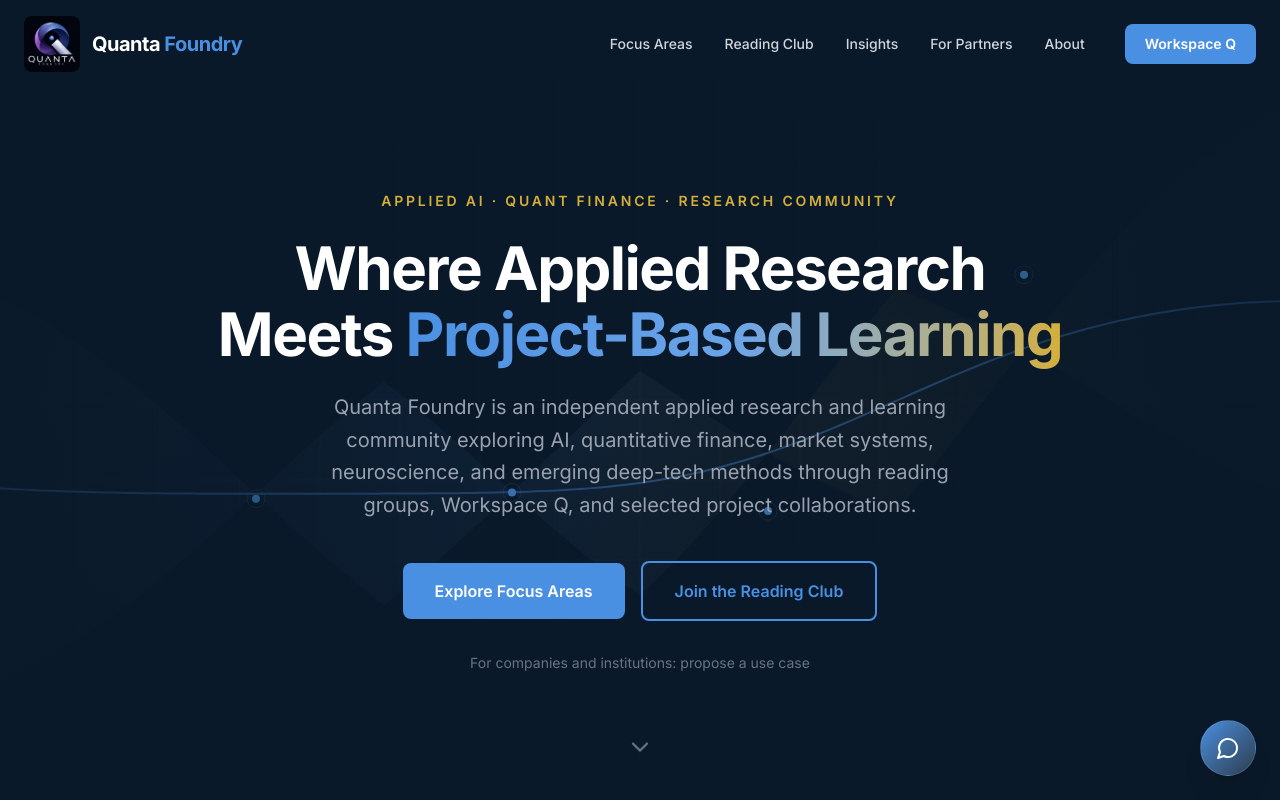
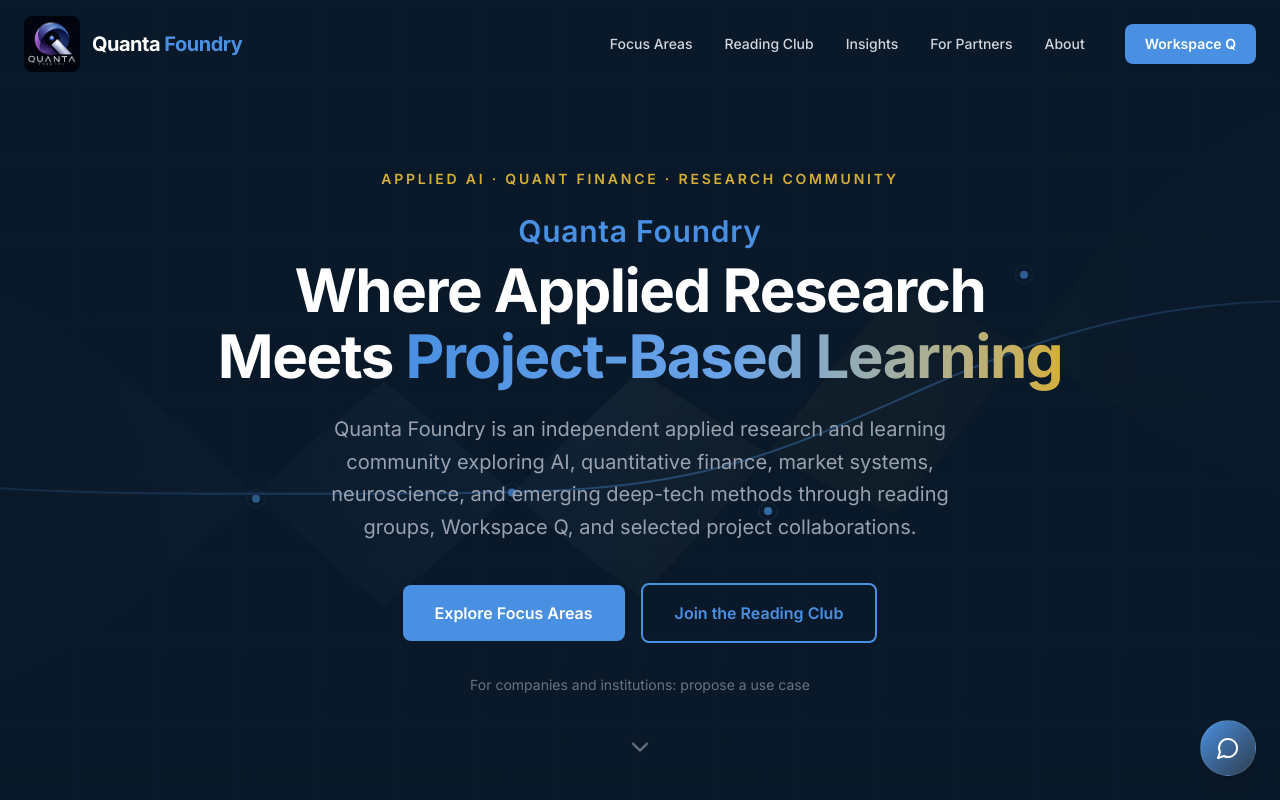
Before and after one commit to Shahrouz-Zada/quanta-foundry-website, a Next.js app: page / in a window 1280 px wide. Shown: the top 800 px of the page. Built offline with nearby package versions, Linux system fonts and the light colour scheme.

Commit message:
feat(seo): strengthen homepage brand signals, fix canonical leak, add community OG metadata

```diff
--- a/src/app/community/page.tsx
+++ b/src/app/community/page.tsx
@@ -19,8 +19,22 @@ import ReadingTracksPanel from '@/components/community/ReadingTracksPanel';
 export const metadata: Metadata = {
   title: 'Reading Club',
   description:
-    'Quanta Reading Club — a multi-track technical reading community exploring Applied AI, Quantitative Finance, Neuroscience & Markets, and Quantum Software through structured biweekly sessions.',
+    'Quanta Reading Club — a multi-track technical reading community at Quanta Foundry exploring Applied AI, Quantitative Finance, Neuroscience & Markets, and Quantum Software through structured biweekly sessions.',
   alternates: { canonical: 'https://www.quantafoundry.com/community' },
+  openGraph: {
+    type: 'website',
+    url: 'https://www.quantafoundry.com/community',
+    siteName: 'Quanta Foundry',
+    title: 'Reading Club | Quanta Foundry',
+    description:
+      'A multi-track technical reading community exploring Applied AI, Quantitative Finance, Neuroscience & Markets, and Quantum Software through structured biweekly sessions.',
+  },
+  twitter: {
+    card: 'summary_large_image',
+    title: 'Reading Club | Quanta Foundry',
+    description:
+      'A multi-track technical reading community exploring Applied AI, Quantitative Finance, and Quantum Software.',
+  },
 };
 
 // Community values
--- a/src/app/layout.tsx
+++ b/src/app/layout.tsx
@@ -31,7 +31,6 @@ export const metadata: Metadata = {
     'Paris',
   ],
   authors: [{ name: 'Quanta Foundry' }],
-  alternates: { canonical: 'https://www.quantafoundry.com' },
   openGraph: {
     type: 'website',
     locale: 'en_US',
--- a/src/app/page.tsx
+++ b/src/app/page.tsx
@@ -1,7 +1,31 @@
 import type { Metadata } from 'next';
 
 export const metadata: Metadata = {
+  title: 'Quanta Foundry | Applied Research & Project-Based Learning',
+  description:
+    'Quanta Foundry is an independent applied research and project-based learning community in Paris exploring Applied AI, Quantitative Finance, Quantum Software, and Neuroscience & Markets through reading groups, Workspace Q, and project collaborations.',
   alternates: { canonical: 'https://www.quantafoundry.com' },
+  openGraph: {
+    type: 'website',
+    url: 'https://www.quantafoundry.com',
+    siteName: 'Quanta Foundry',
+    title: 'Quanta Foundry | Applied Research & Project-Based Learning',
+    description:
+      'An independent applied research and project-based learning community in Paris exploring Applied AI, Quantitative Finance, Quantum Software, and Neuroscience & Markets.',
+    images: [{
+      url: '/og-image.png',
+      width: 1200,
+      height: 630,
+      alt: 'Quanta Foundry — Applied Research & Project-Based Learning',
+    }],
+  },
+  twitter: {
+    card: 'summary_large_image',
+    title: 'Quanta Foundry | Applied Research & Project-Based Learning',
+    description:
+      'An independent applied research and project-based learning community exploring Applied AI, Quantitative Finance, and Quantum Software.',
+    images: ['/og-image.png'],
+  },
 };
 import Hero from '@/components/sections/Hero';
 import ProblemSection from '@/components/sections/ProblemSection';
--- a/src/components/sections/Hero.tsx
+++ b/src/components/sections/Hero.tsx
@@ -28,6 +28,9 @@ export default function Hero() {
             APPLIED AI · QUANT FINANCE · RESEARCH COMMUNITY
           </p>
           <h1 className="text-4xl sm:text-5xl md:text-5xl lg:text-6xl font-bold text-white leading-[1.1] mb-6 tracking-tight">
+            <span className="block text-2xl sm:text-3xl font-semibold text-[#4A90E2] mb-2 tracking-wide">
+              Quanta Foundry
+            </span>
             Where Applied Research Meets{' '}
             <span className="bg-gradient-to-r from-[#4A90E2] via-[#6BA4E8] to-[#D4AF37] bg-clip-text text-transparent">
               Project-Based Learning
```
